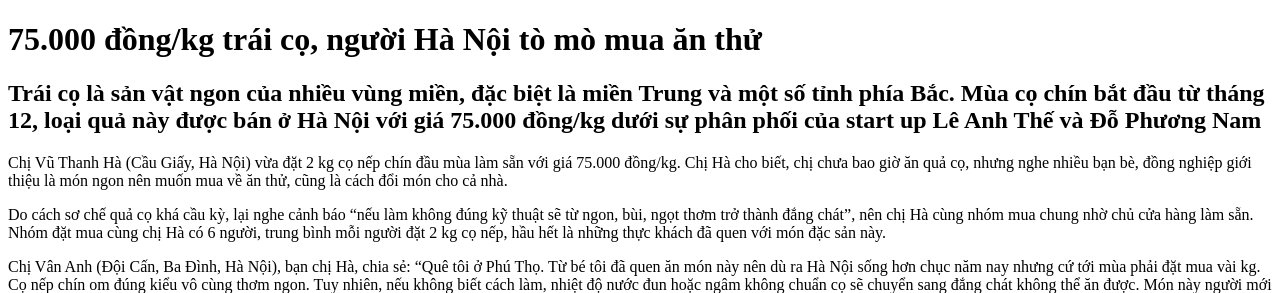
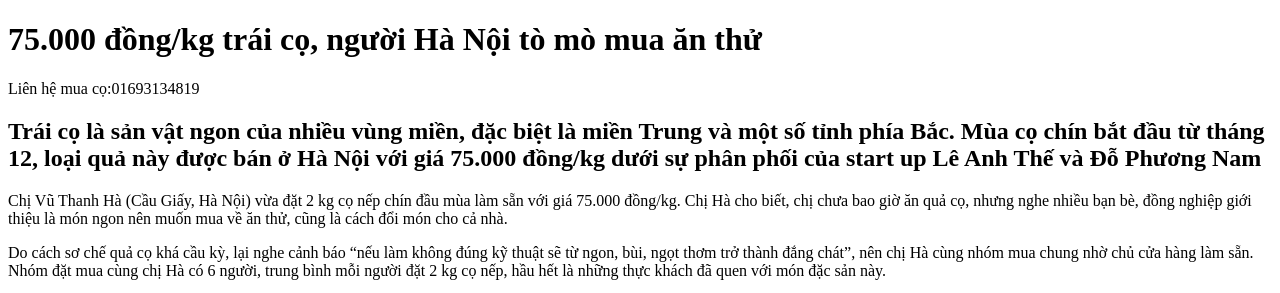
Before and after one commit to dacsancophutho/dacsancophutho.github.io, a plain HTML site: page index.html in a window 1280 px wide. Shown: the top 293 px of the page. Drawn offline with Linux system fonts and the light colour scheme.

Commit message:
Add files via upload
aaaa

```diff
--- a/index.html
+++ b/index.html
@@ -6,6 +6,7 @@
     </head>
     <body>
     	<h1>75.000 đồng/kg trái cọ, người Hà Nội tò mò mua ăn thử</h1>
+    	<p>Liên hệ mua cọ:01693134819</p>
     	<h2>Trái cọ là sản vật ngon của nhiều vùng miền, đặc biệt là miền Trung và một số tỉnh phía Bắc. Mùa cọ chín bắt đầu từ tháng 12, loại quả này được bán ở Hà Nội với giá 75.000 đồng/kg dưới sự phân phối của start up Lê Anh Thế và Đỗ Phương Nam</h2>
  	    <p>Chị Vũ Thanh Hà (Cầu Giấy, Hà Nội) vừa đặt 2 kg cọ nếp chín đầu mùa làm sẵn với giá 75.000 đồng/kg. Chị Hà cho biết, chị chưa bao giờ ăn quả cọ, nhưng nghe nhiều bạn bè, đồng nghiệp giới thiệu là món ngon nên muốn mua về ăn thử, cũng là cách đổi món cho cả nhà. </p>
 
@@ -17,5 +18,6 @@
 <p>Chị Nguyễn Anh Thư quê ở huyện Thanh Chương, Nghệ An, đang sống tại Hà Nội cho biết: “Làm cọ rất đơn giản. Chỉ cần ngâm trong nước ấm nóng khoảng  60 độ C, cọ nếp thì nhiệt độ thấp hơn chút, khoảng 10 phút là chín. Trái cọ ngon có cùi dầy vàng ươm, thơm ấm, có thể ăn chơi hoặc chấm mắm ăn kèm cơm, có nơi còn muối cọ để ăn hết mùa”.</p>
 <p>Chị Thư chia sẻ, giá cọ rừng vào mùa ở quê chị bán chỉ khoảng hơn chục nghìn/kg. Tuy nhiên, do phải kèm thêm chi phí vận chuyển và công sơ chế cọ trước khi đến tay người tiêu dùng, nên giá bán tại Hà Nội phải trên dưới 70.000 đồng/kg.</p>
 <p>Tại thị trường Hà Nội, hiện loại quả đặc sản này được rao bán với giá 75.000 – 100.000 đồng/kg, cá biệt có nơi bán lên tới 60.000 đồng/kg cọ nếp chín. Chị Bùi Lan Hương (ngõ 1 Định Công, Hoàng Mai, Hà Nội) đã bán cọ từ nhiều năm nay.</p>
+
     </body>
 </html>
```
